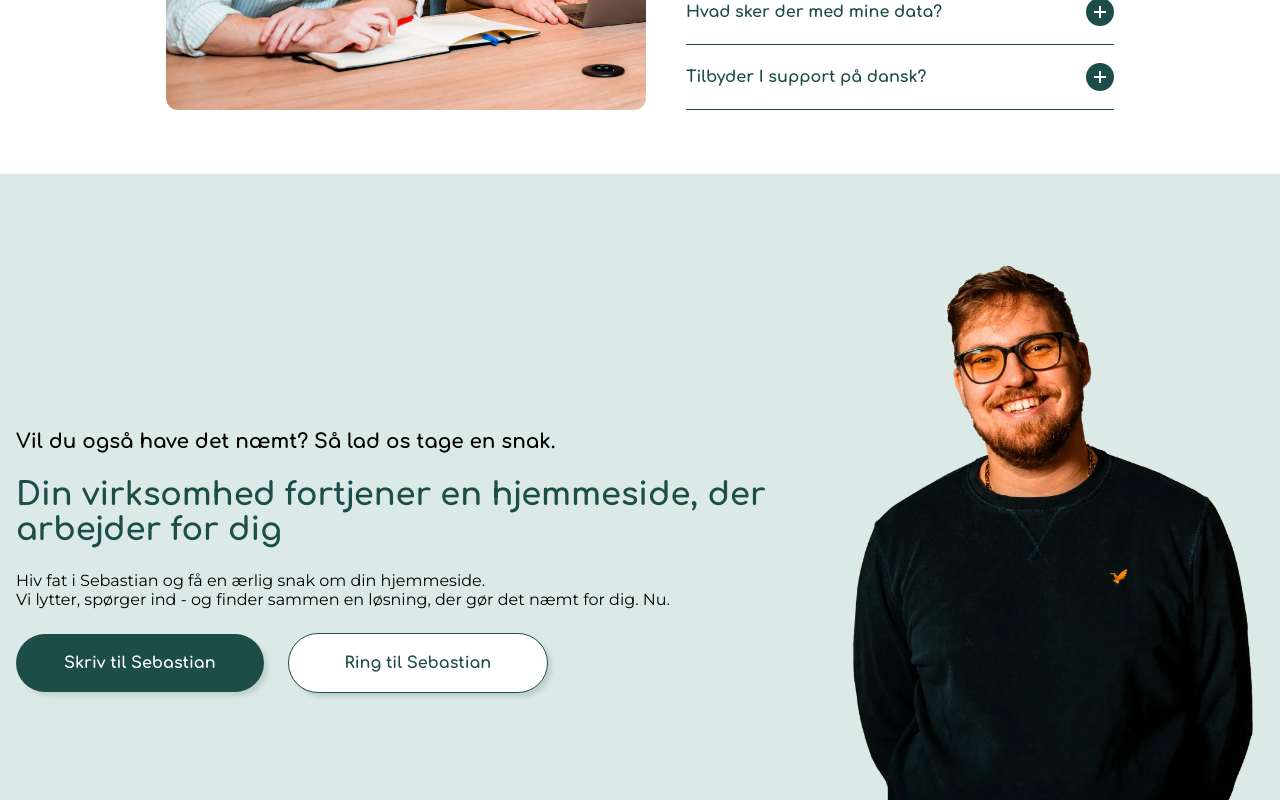
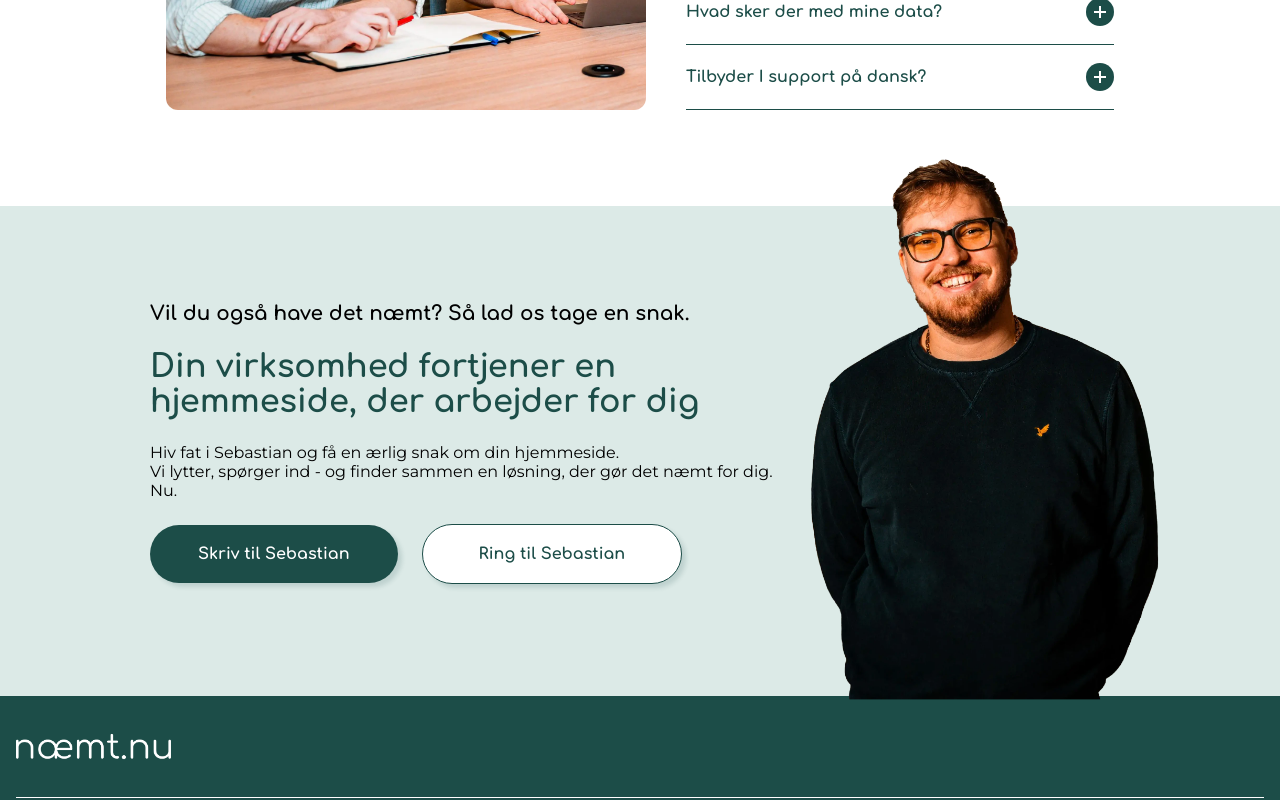
Before and after one commit to SofiePedersen/naemtnu, a Vue app: page / in a window 1280 px wide. Shown: the part 3080-3880 px from the top of the page. Built offline with nearby package versions, Linux system fonts and the light colour scheme; no server answers.

Commit message:
Update Contact.vue

```diff
--- a/src/components/Contact.vue
+++ b/src/components/Contact.vue
@@ -102,11 +102,11 @@ import Sebastian from "@/assets/images/sebastian.webp";
 
   .contact__content {
     width: 65%;
+    margin-bottom: 1rem;
   }
 
   .contact__wrapper--sebastian {
-    width: 35%;
-    margin-top: 0;
+    width: 30%;
 
     img {
       width: 100%;
@@ -121,5 +121,19 @@ import Sebastian from "@/assets/images/sebastian.webp";
 /* ─── Desktop ─────────────────────────────── */
 
 @media (min-width: 1200px) {
+  .contact {
+    margin-top: 2rem;
+    padding: 0rem 9.375rem;
+    height: 30.625rem;
+    overflow: visible;
+  }
+
+  .contact__wrapper--sebastian {
+    img {
+      width: 23.1rem;
+      height: 35.25rem;
+      transform: translateY(-3.1rem);
+    }
+  }
 }
 </style>
```
